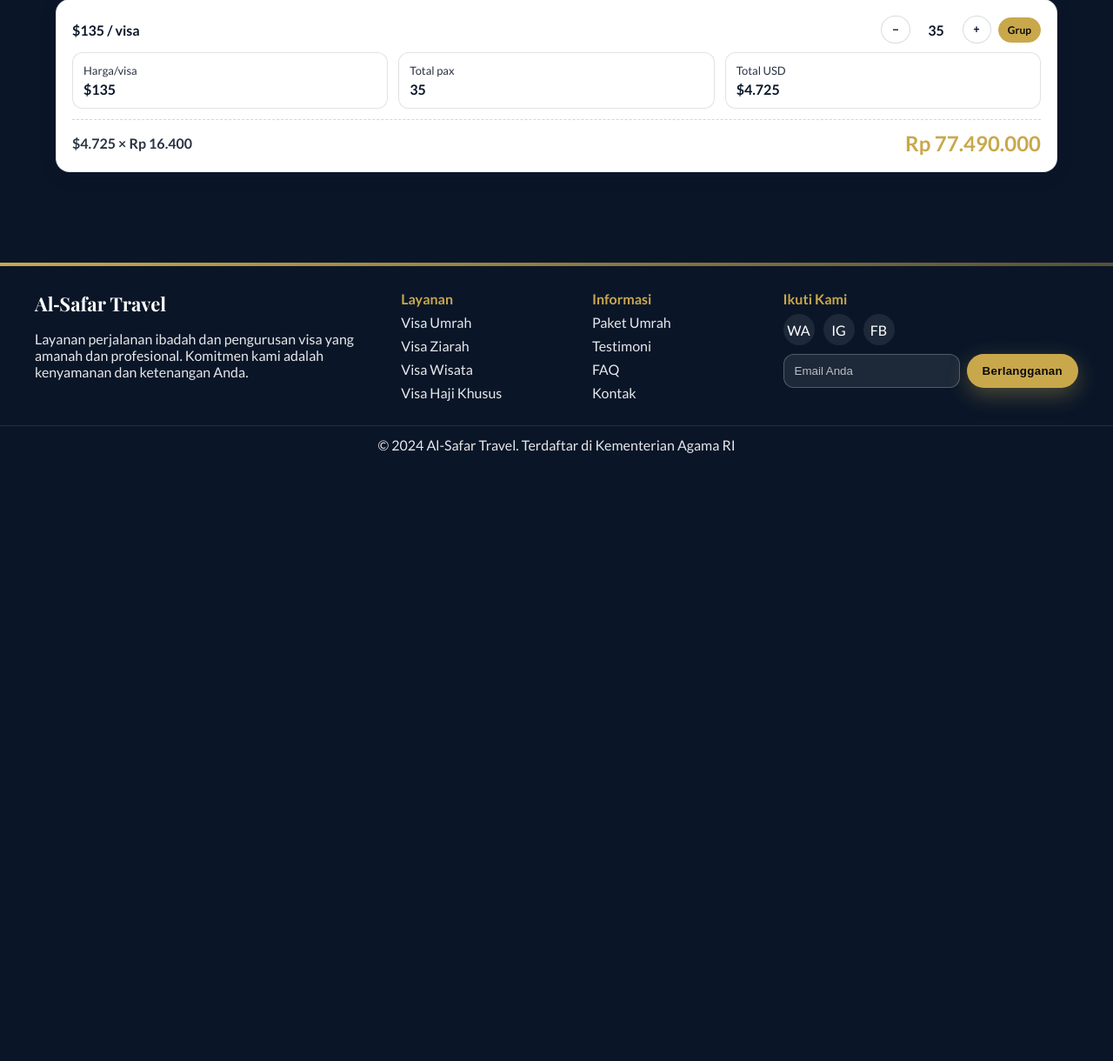
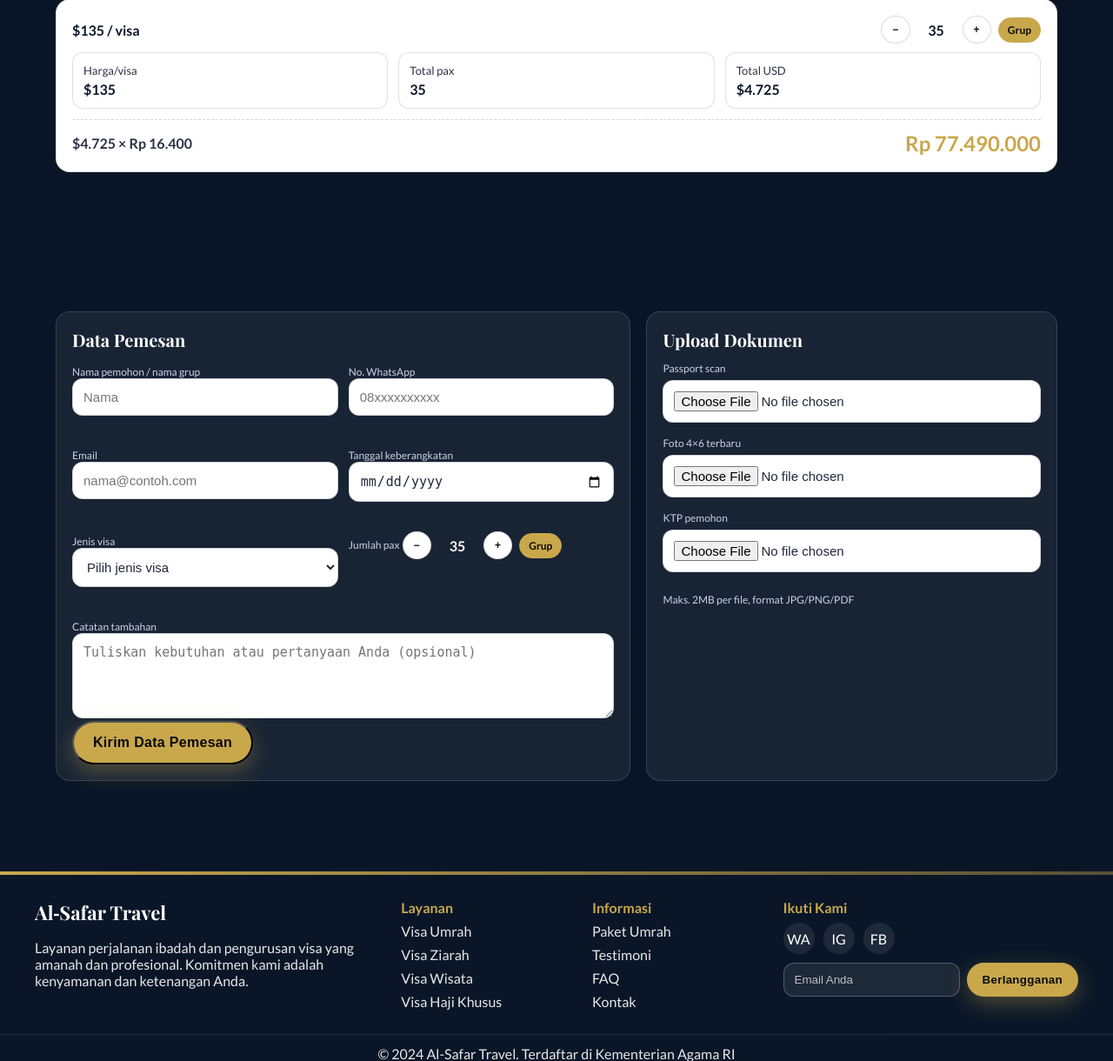
Before and after one commit to abdinegara783/MGA, a Django app: template landing/templates/landing/visa.html in a window 1280 px wide. Shown: the part 278-1498 px from the top of the page at 87% size. Before the commit the page ends 799 px from the top, so only its background shows below. Run offline with Django 3.2, Linux system fonts and the light colour scheme; the template is opened without the code that fills it, so the values that code supplies are empty.

Commit message:
phase 9 (bVisa)

```diff
--- a/landing/static/landing/css/base.css
+++ b/landing/static/landing/css/base.css
@@ -476,6 +476,68 @@ html {
   background: #ffffff;
   color: var(--navy);
 }
+.card-dark {
+  background: rgba(255,255,255,0.06);
+  border: 1px solid rgba(255,255,255,0.14);
+  color: #ffffff;
+}
+.card-title {
+  font-family: "Playfair Display", Georgia, serif;
+  font-weight: 700;
+  font-size: 20px;
+  margin-bottom: 12px;
+}
+.visa-form-grid {
+  display: grid;
+  grid-template-columns: 1.4fr 1fr;
+  gap: 18px;
+}
+@media (max-width: 900px) {
+  .visa-form-grid { grid-template-columns: 1fr; }
+}
+.form-grid-2 {
+  display: grid;
+  grid-template-columns: 1fr 1fr;
+  gap: 12px;
+}
+@media (max-width: 720px) {
+  .form-grid-2 { grid-template-columns: 1fr; }
+}
+.form-span-2 {
+  grid-column: 1 / -1;
+}
+.label-small {
+  font-size: 12px;
+  color: #cbd3e6;
+}
+.error-message {
+  margin-top: 6px;
+  color: #ff6b6b;
+  font-size: 12px;
+  min-height: 16px;
+}
+.pax-inline {
+  display: inline-flex;
+  gap: 8px;
+  align-items: center;
+}
+.file-grid {
+  display: grid;
+  gap: 10px;
+}
+.file-row {
+  display: grid;
+  gap: 6px;
+}
+.file-name {
+  font-size: 12px;
+  color: #cbd3e6;
+}
+.note {
+  margin-top: 8px;
+  font-size: 12px;
+  color: #cbd3e6;
+}
 .calc-head {
   display: flex;
   align-items: center;
--- a/landing/static/landing/js/main.js
+++ b/landing/static/landing/js/main.js
@@ -139,6 +139,10 @@ document.addEventListener("DOMContentLoaded", function () {
   var paxPlusEl = document.getElementById("paxPlus");
   var paxCountEl = document.getElementById("paxCount");
   var paxBadgeEl = document.getElementById("paxBadge");
+  var paxMinusEl2 = document.getElementById("paxMinus2");
+  var paxPlusEl2 = document.getElementById("paxPlus2");
+  var paxCountEl2 = document.getElementById("paxCount2");
+  var paxBadgeEl2 = document.getElementById("paxBadge2");
   var metricPaxEl = document.getElementById("metricPax");
   var metricUsdEl = document.getElementById("metricUsd");
   var totalUsdLineEl = document.getElementById("totalUsdLine");
@@ -220,4 +224,90 @@ document.addEventListener("DOMContentLoaded", function () {
     updateCalc();
     fetchRate();
   }
+  var updateBadge2 = function (pax) {
+    if (paxBadgeEl2) {
+      paxBadgeEl2.classList.remove("badge-blue", "badge-gold");
+      if (pax === 1) {
+        paxBadgeEl2.classList.add("badge-blue");
+        paxBadgeEl2.textContent = "Perorangan";
+      } else if (pax >= 2 && pax <= 9) {
+        paxBadgeEl2.classList.add("badge-blue");
+        paxBadgeEl2.textContent = "Grup kecil";
+      } else {
+        paxBadgeEl2.classList.add("badge-gold");
+        paxBadgeEl2.textContent = "Grup";
+      }
+    }
+  };
+  var updateCalcOrig = updateCalc;
+  updateCalc = function () {
+    updateCalcOrig();
+    var pax = parseInt((paxCountEl && paxCountEl.textContent) || "1", 10) || 1;
+    if (paxCountEl2) paxCountEl2.textContent = pax.toLocaleString("id-ID");
+    updateBadge2(pax);
+  };
+  if (paxMinusEl2 && paxPlusEl2 && paxCountEl) {
+    paxMinusEl2.addEventListener("click", function () {
+      var pax = parseInt(paxCountEl.textContent, 10) || 1;
+      pax = Math.max(1, pax - 1);
+      paxCountEl.textContent = pax.toLocaleString("id-ID");
+      updateCalc();
+    });
+    paxPlusEl2.addEventListener("click", function () {
+      var pax = parseInt(paxCountEl.textContent, 10) || 1;
+      pax = pax + 1;
+      paxCountEl.textContent = pax.toLocaleString("id-ID");
+      updateCalc();
+    });
+  }
+  var form = document.getElementById("formPemesan");
+  if (form) {
+    form.addEventListener("submit", function (e) {
+      var fields = [
+        { id: "nama_pemesan", message: "Wajib diisi" },
+        { id: "wa_pemesan", message: "Wajib diisi" },
+        { id: "email_pemesan", message: "Email tidak valid", type: "email" },
+        { id: "tgl_berangkat", message: "Wajib diisi" },
+        { id: "jenis_visa", message: "Pilih jenis visa" }
+      ];
+      var hasError = false;
+      fields.forEach(function (f) {
+        var el = document.getElementById(f.id);
+        var wrap = el ? el.parentElement : null;
+        var err = wrap ? wrap.querySelector(".error-message") : null;
+        var val = el ? el.value.trim() : "";
+        var valid = val.length > 0;
+        if (f.type === "email" && valid) {
+          valid = /^[^\\s@]+@[^\\s@]+\\.[^\\s@]+$/.test(val);
+        }
+        if (!valid) {
+          hasError = true;
+          if (err) err.textContent = f.message;
+          if (el) el.setAttribute("aria-invalid", "true");
+        } else {
+          if (err) err.textContent = "";
+          if (el) el.removeAttribute("aria-invalid");
+        }
+      });
+      if (hasError) {
+        e.preventDefault();
+      }
+    });
+  }
+  var filePassport = document.getElementById("file_passport");
+  var fileFoto = document.getElementById("file_foto");
+  var fileKtp = document.getElementById("file_ktp");
+  var namePassport = document.getElementById("name_passport");
+  var nameFoto = document.getElementById("name_foto");
+  var nameKtp = document.getElementById("name_ktp");
+  var bindFile = function (input, label) {
+    if (!input || !label) return;
+    input.addEventListener("change", function () {
+      var f = input.files && input.files[0];
+      label.textContent = f ? f.name : "";
+    });
+  };
+  bindFile(filePassport, namePassport);
+  bindFile(fileFoto, nameFoto);
+  bindFile(fileKtp, nameKtp);
 });
--- a/landing/templates/landing/visa.html
+++ b/landing/templates/landing/visa.html
@@ -52,4 +52,85 @@
     </div>
   </div>
 </section>
+<section class="section">
+  <div class="container">
+    <div class="visa-form-grid">
+      <div class="card card-dark">
+        <div class="card-title">Data Pemesan</div>
+        <form id="formPemesan" action="#" novalidate>
+          <div class="form-grid-2">
+            <div class="form-group">
+              <label class="label-small" for="nama_pemesan">Nama pemohon / nama grup</label>
+              <input id="nama_pemesan" name="nama_pemesan" type="text" class="input" placeholder="Nama" required>
+              <div class="error-message"></div>
+            </div>
+            <div class="form-group">
+              <label class="label-small" for="wa_pemesan">No. WhatsApp</label>
+              <input id="wa_pemesan" name="wa_pemesan" type="text" class="input" placeholder="08xxxxxxxxxx" required>
+              <div class="error-message"></div>
+            </div>
+            <div class="form-group">
+              <label class="label-small" for="email_pemesan">Email</label>
+              <input id="email_pemesan" name="email_pemesan" type="email" class="input" placeholder="nama@contoh.com" required>
+              <div class="error-message"></div>
+            </div>
+            <div class="form-group">
+              <label class="label-small" for="tgl_berangkat">Tanggal keberangkatan</label>
+              <input id="tgl_berangkat" name="tgl_berangkat" type="date" class="input" required>
+              <div class="error-message"></div>
+            </div>
+            <div class="form-group">
+              <label class="label-small" for="jenis_visa">Jenis visa</label>
+              <select id="jenis_visa" name="jenis_visa" class="select" required>
+                <option value="">Pilih jenis visa</option>
+                <option>Visa Umrah</option>
+                <option>Visa Ziarah</option>
+                <option>Visa Wisata</option>
+                <option>Visa Haji Khusus</option>
+              </select>
+              <div class="error-message"></div>
+            </div>
+            <div class="form-group">
+              <label class="label-small">Jumlah pax</label>
+              <div class="pax-inline">
+                <button id="paxMinus2" type="button" class="btn btn-secondary btn-xs">−</button>
+                <div id="paxCount2" class="pax-count">35</div>
+                <button id="paxPlus2" type="button" class="btn btn-secondary btn-xs">+</button>
+                <span id="paxBadge2" class="pax-badge badge-gold">Grup</span>
+              </div>
+            </div>
+            <div class="form-group form-span-2">
+              <label class="label-small" for="catatan">Catatan tambahan</label>
+              <textarea id="catatan" name="catatan" class="textarea" rows="4" placeholder="Tuliskan kebutuhan atau pertanyaan Anda (opsional)"></textarea>
+            </div>
+          </div>
+          <div class="form-actions">
+            <button type="submit" class="btn btn-primary btn-lg">Kirim Data Pemesan</button>
+          </div>
+        </form>
+      </div>
+      <div class="card card-dark">
+        <div class="card-title">Upload Dokumen</div>
+        <div class="file-grid">
+          <div class="file-row">
+            <label class="label-small" for="file_passport">Passport scan</label>
+            <input id="file_passport" type="file" accept="image/*,.pdf" class="input">
+            <div id="name_passport" class="file-name"></div>
+          </div>
+          <div class="file-row">
+            <label class="label-small" for="file_foto">Foto 4×6 terbaru</label>
+            <input id="file_foto" type="file" accept="image/*" class="input">
+            <div id="name_foto" class="file-name"></div>
+          </div>
+          <div class="file-row">
+            <label class="label-small" for="file_ktp">KTP pemohon</label>
+            <input id="file_ktp" type="file" accept="image/*,.pdf" class="input">
+            <div id="name_ktp" class="file-name"></div>
+          </div>
+          <div class="note">Maks. 2MB per file, format JPG/PNG/PDF</div>
+        </div>
+      </div>
+    </div>
+  </div>
+</section>
 {% endblock %}
```
